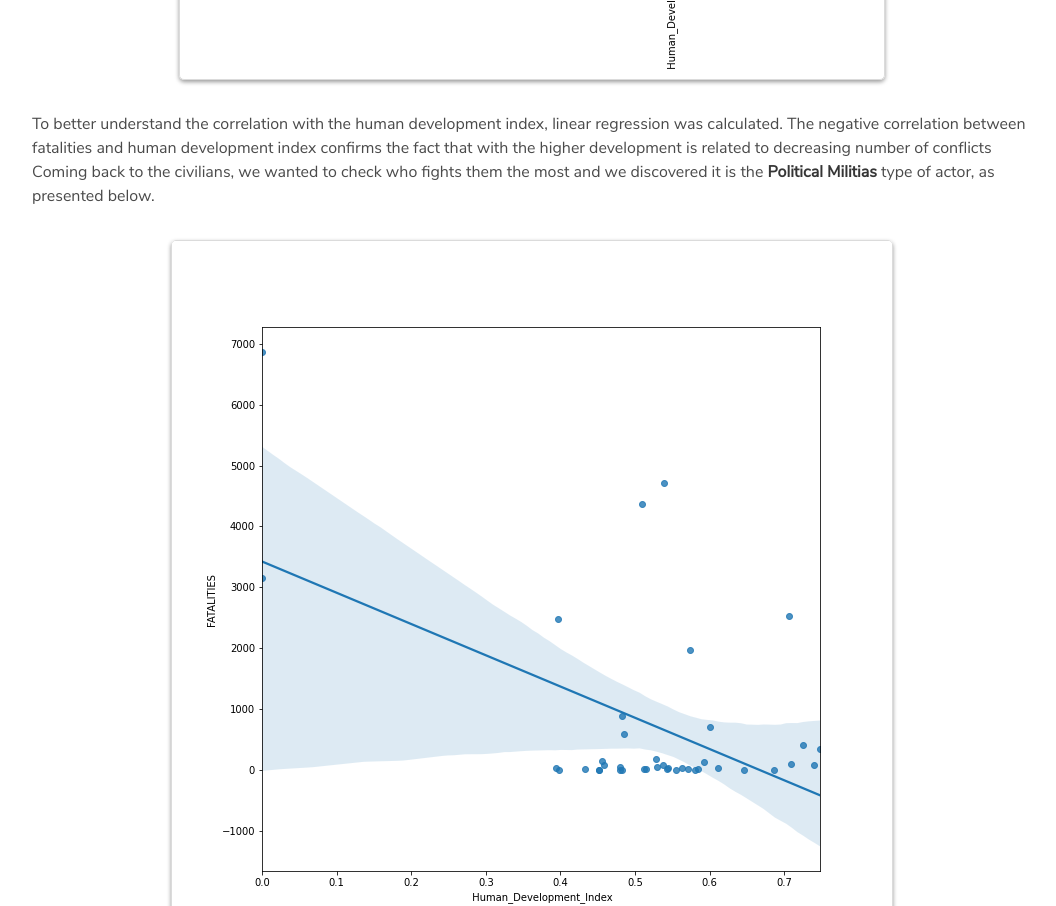
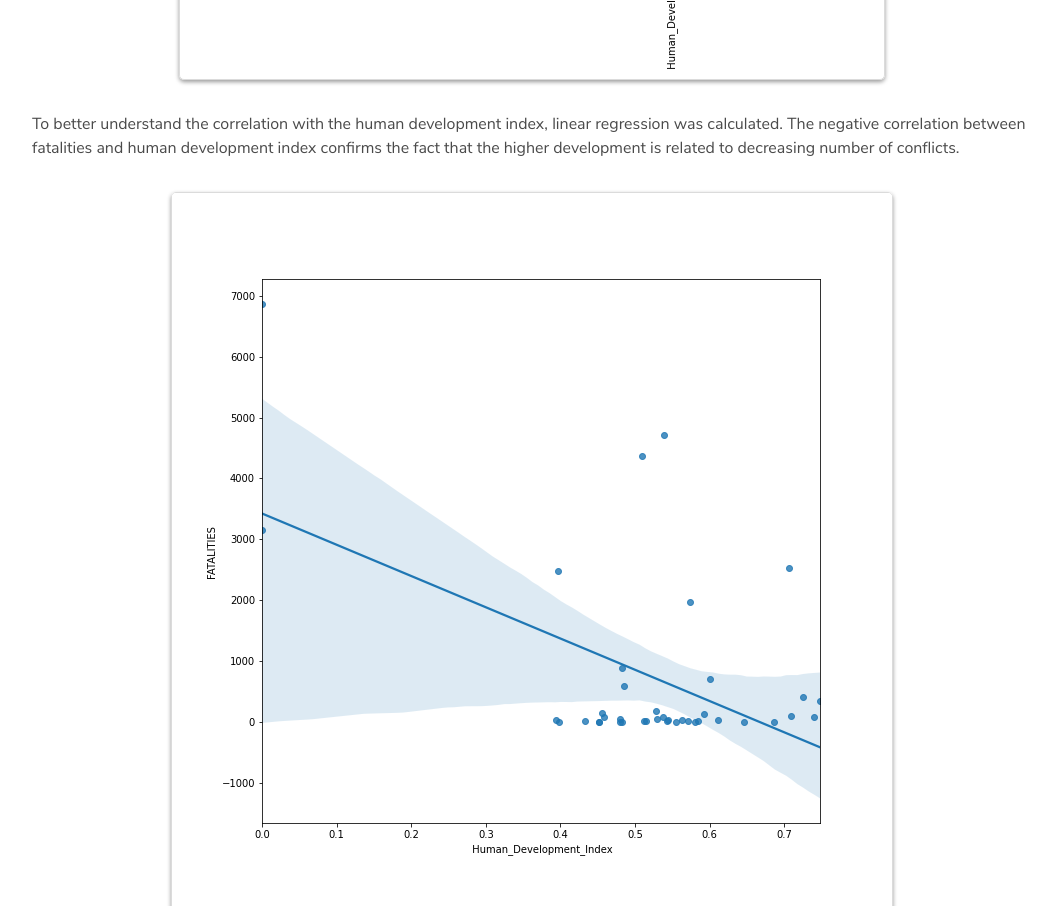
Before and after one commit to KasiaOtko/KasiaOtko.github.io, a plain HTML site: page models/index.html in a window 1280 px wide. Shown: the part 1595-2501 px from the top of the page, without its empty margins (108-1164 px from the left). Drawn offline with Linux system fonts and the light colour scheme.

Commit message:
Final touches

```diff
--- a/models/index.html
+++ b/models/index.html
@@ -135,8 +135,7 @@ Socio Economical Analysis - Social Data Analysis Final Project
 According to the United Nations' <strong>Human Development Report in 2003, the bottom 24 ranked nations (151<sup>st</sup> to 175<sup>th</sup>) were all African</strong>. In spite of this, <strong>recent economic growth and the large, young population create an important economic market</strong> in Africa and opens up the opportunities in the broader global context. The improved stability and economic reforms have led to a great increase in foreign investment into many African nations. <strong>Several African economies are among the world&rsquo;s fastest growing as of 2016</strong>.<br>
 In the 21st century the number of armed conflicts in Africa has gradually dropped. For instance, the civil war in Angola came to an end in 2002 after nearly 30 years. This overlapped with many countries discarding communist-style command economies and opening up for market reforms. All those factors clearly collate with each other – less conflicts relates to better economy. To measure this correlation the <strong>Spearman’s correlation</strong> between GDP, human development index, economy index, population, number of conflicts and number of fatalities was calculated and presented as a heat map below:</p>
 <p><img src="/images/heat_map.png" alt="heat_map"></p>
-<p>To better understand the correlation with the human development index, linear regression was calculated. The negative correlation between fatalities and human development index confirms the fact that with the higher development is related to decreasing number of conflicts
-Coming back to the civilians, we wanted to check who fights them the most and we discovered it is the <strong>Political Militias</strong> type of actor, as presented below.</p>
+<p>To better understand the correlation with the human development index, linear regression was calculated. The negative correlation between fatalities and human development index confirms the fact that the higher development is related to decreasing number of conflicts.</p>
 <p><img src="/images/Regression.png" alt="regression"></p>
 <p>Lastly, in the feature importance it was found out that the <strong>Actor2</strong> (the second side of the conflict) has the biggest importance. (This is mostly understood as civilians.)</p>
 <p><img src="/images/Importance.png" alt="forest"></p>
```
Also changed, not shown: index.html (+1 -1 lines).
